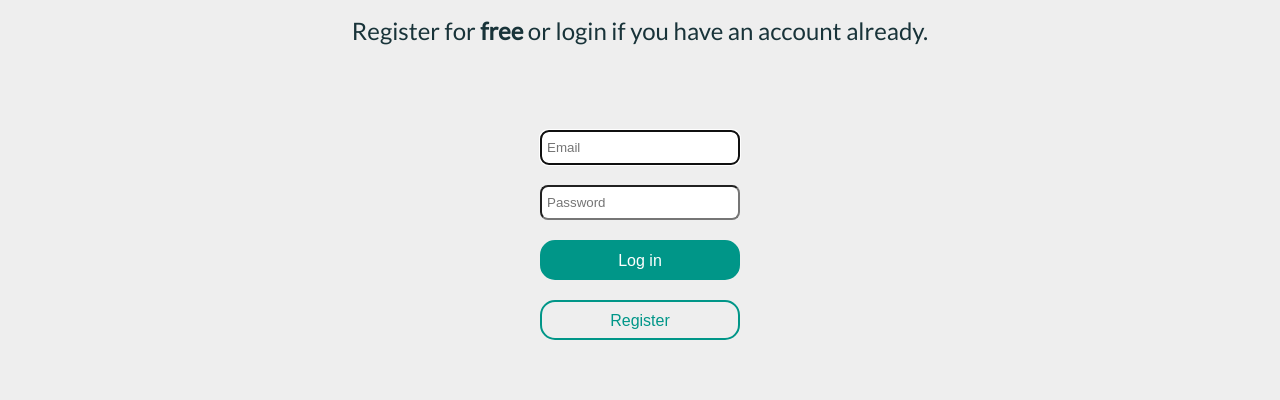
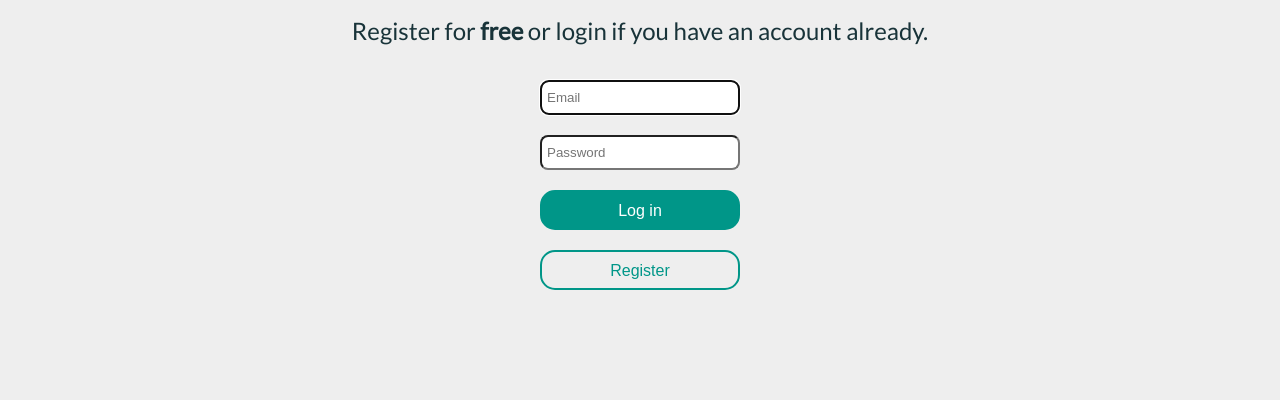
Before and after one commit to FilipGaik/my-read-books, a React (Create React App) app: page / in a window 1280 px wide. Shown: the part 258-658 px from the top of the page. Built offline with nearby package versions, Linux system fonts and the light colour scheme.

Commit message:
Footer always on the bottom and form margin removed

```diff
--- a/public/styles.css
+++ b/public/styles.css
@@ -10,6 +10,11 @@ html {
   font-style: normal;
   background-color: #eee;
   color: #183339;
+}
+
+#root {
+  position: relative;
+  min-height: 100vh;
 }
 
 header {
@@ -48,14 +53,11 @@ footer p {
   text-align: center;
   font-size: 24px;
   padding-top: 20px;
+  padding-bottom: 2.5rem;
 }
 
 .RegLogMenu p {
   padding: 25px 20px;
-}
-
-.RegLogMenu form {
-  margin-top: 50px;
 }
 
 .RegLogMenu input {
```
